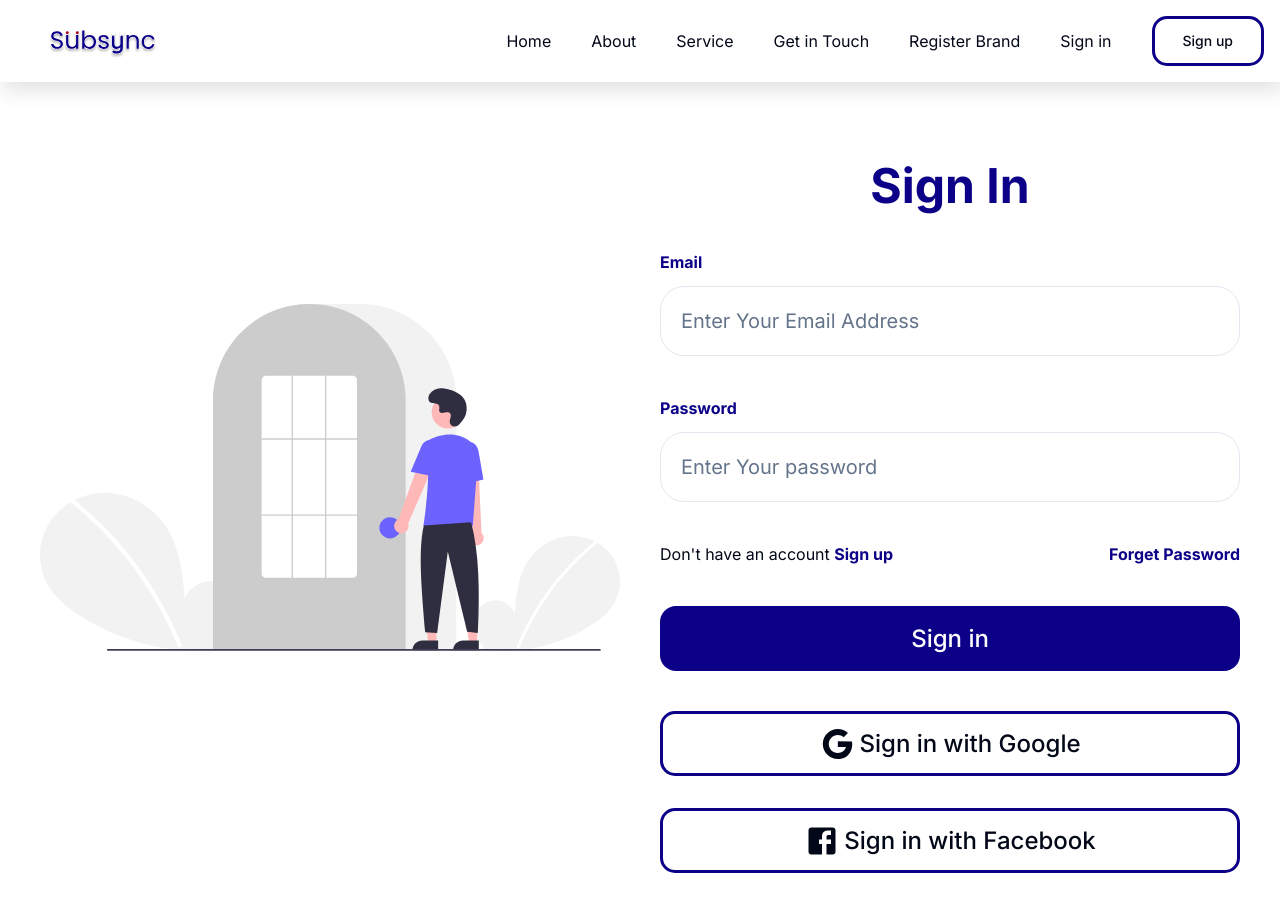
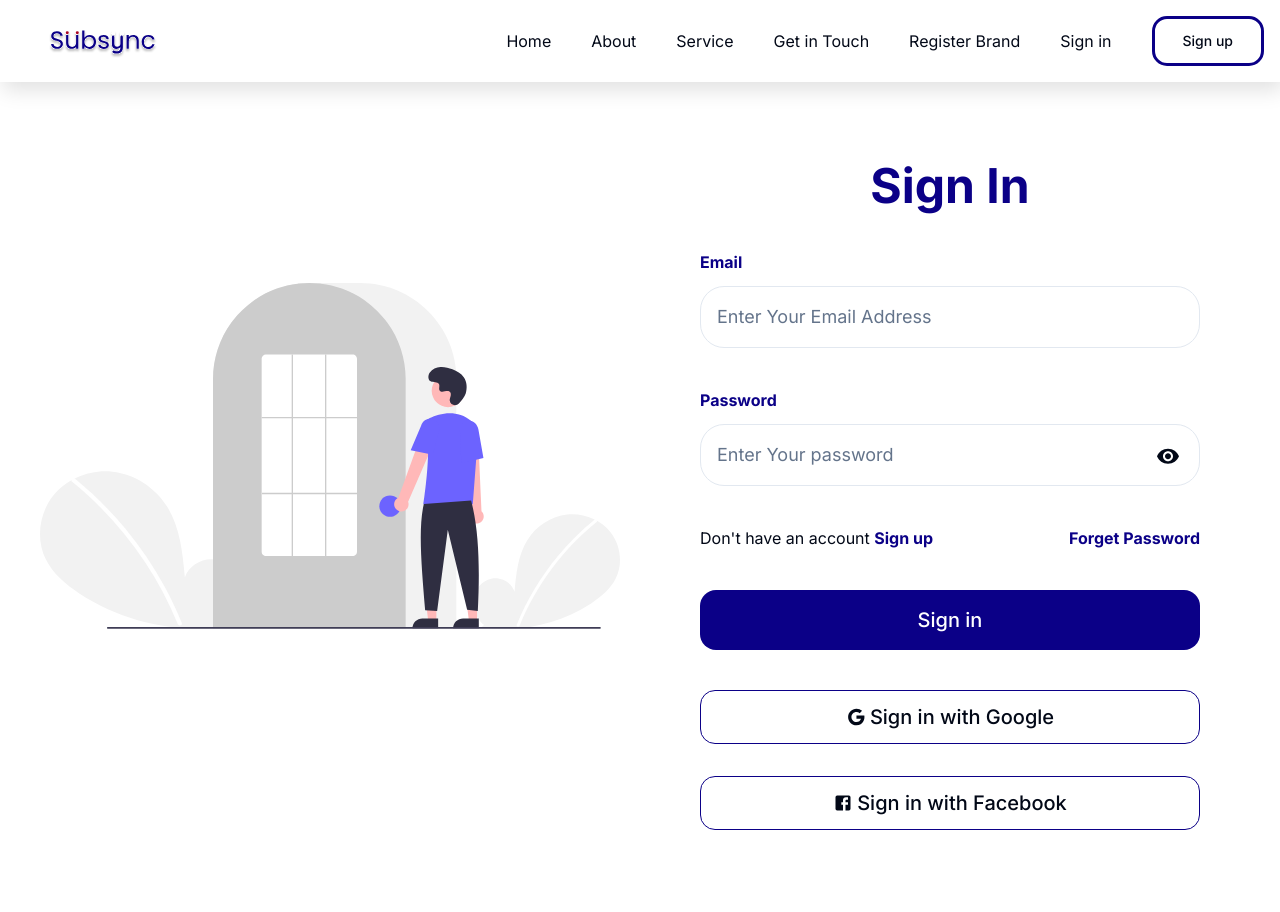
Before and after one commit to highfee/subsync-newsletter, a Next.js app: page /user/login in a window 1280 px wide. Shown: the top 912 px of the page. Built offline with nearby package versions, Linux system fonts and the light colour scheme.

Commit message:
user category page started

```diff
--- a/app/brand/(auth)/login/page.jsx
+++ b/app/brand/(auth)/login/page.jsx
@@ -1,48 +1,44 @@
-"use client"
-import React, {useState} from "react";
+"use client";
+import React, { useState } from "react";
 import Image from "next/image";
 import Link from "next/link";
-import {
-  Button,
-  InputField,
-  SocialMediaButton,
-} from "@/components/ui";
+import { Button, InputField, SocialMediaButton } from "@/components/ui";
 import AuthLayout from "@/app/layouts/AuthLayout";
 // materiat ui icons
-import VisibilityOffIcon from '@mui/icons-material/VisibilityOff';
-import VisibilityIcon from '@mui/icons-material/Visibility';
-import GoogleIcon from '@mui/icons-material/Google';
-import FacebookIcon from '@mui/icons-material/Facebook';
+import VisibilityOffIcon from "@mui/icons-material/VisibilityOff";
+import VisibilityIcon from "@mui/icons-material/Visibility";
+import GoogleIcon from "@mui/icons-material/Google";
+import FacebookIcon from "@mui/icons-material/Facebook";
 //formik
-import { useFormik} from 'formik';
+import { useFormik } from "formik";
 import { loginFormSchema } from "@/components/utils/formik";
 
-const onSubmit = ()=>{
-  alert('submitted')
-}
+const onSubmit = () => {
+  alert("submitted");
+};
 const BrandLogin = () => {
-  const [showPassword, setShowPassword] = useState(false)
-  const [passwordType, setPasswordType] = useState("password")
+  const [showPassword, setShowPassword] = useState(false);
+  const [passwordType, setPasswordType] = useState("password");
 
-  const handlepassword = ()=>{
-    if(showPassword == false){
+  const handlepassword = () => {
+    if (showPassword == false) {
       setShowPassword(!showPassword);
-      setPasswordType("text")
-    }else{
+      setPasswordType("text");
+    } else {
       setShowPassword(!showPassword);
-      setPasswordType("password")
+      setPasswordType("password");
     }
-  }
+  };
 
-  const {values, errors, handleBlur, handleChange, handleSubmit, touched} = useFormik({
-    initialValues:{
-      email: "",
-      password: ""
-    },
-    validationSchema :loginFormSchema ,
-    onSubmit,
-  })
-
+  const { values, errors, handleBlur, handleChange, handleSubmit, touched } =
+    useFormik({
+      initialValues: {
+        email: "",
+        password: "",
+      },
+      validationSchema: loginFormSchema,
+      onSubmit,
+    });
 
   return (
     <AuthLayout>
@@ -62,7 +58,10 @@ const BrandLogin = () => {
           <div className="w-full flex justify-center items-center mt-20 lg:mt-24 mb-[24px]">
             <h1 className="text-[40px] font-bold text-[#0B0087]">Sign in</h1>
           </div>
-          <form onSubmit={handleSubmit} className="w-[90%] flex flex-col items-center">
+          <form
+            onSubmit={handleSubmit}
+            className="w-[90%] flex flex-col items-center"
+          >
             <InputField
               value={values.email}
               onChange={handleChange}
@@ -72,7 +71,11 @@ const BrandLogin = () => {
               id="email"
               type="email"
             />
-            {errors.email && touched.email ? <p className="text-red-500 text-[14px] w-[90%]">{errors.email}</p> : ""}
+            {errors.email && touched.email ? (
+              <p className="text-red-500 text-[14px] w-[90%]">{errors.email}</p>
+            ) : (
+              ""
+            )}
 
             <InputField
               value={values.password}
@@ -81,34 +84,53 @@ const BrandLogin = () => {
               label="Password"
               placeholder="Enter your password"
               id="password"
-              handlepassword = {handlepassword}
-              icon={
-                showPassword ? <VisibilityIcon/> : <VisibilityOffIcon/>}
+              handlepassword={handlepassword}
+              icon={showPassword ? <VisibilityIcon /> : <VisibilityOffIcon />}
               type={passwordType}
             />
-            {errors.password && touched.password ? <p className="text-red-500 text-[14px] w-[90%]">{errors.password}</p> : ""}
+            {errors.password && touched.password ? (
+              <p className="text-red-500 text-[14px] w-[90%]">
+                {errors.password}
+              </p>
+            ) : (
+              ""
+            )}
             <div className="flex justify-between items-center w-[90%] mt-2">
               <div className="flex items-center">
-                <p className="text-[12px]  lg:text-[15px]">Don’t have an account <span className="text-[#0B0087] font-semibold text-[12px] lg:text-[15px]"> <Link href="/brand/register">  Sign up</Link></span> </p>
+                <p className="text-[12px]  lg:text-[15px]">
+                  Don’t have an account{" "}
+                  <span className="text-[#0B0087] font-semibold text-[12px] lg:text-[15px]">
+                    {" "}
+                    <Link href="/brand/register"> Sign up</Link>
+                  </span>{" "}
+                </p>
               </div>
               <div>
-              <p className="text-[#0B0087] font-semibold text-[12px] lg:text-[15px]"> <Link href="/brand/forgetPasswordMessage"> Forget Password </Link> </p>
+                <p className="text-[#0B0087] font-semibold text-[12px] lg:text-[15px]">
+                  {" "}
+                  <Link href="/brand/forgetPasswordMessage">
+                    {" "}
+                    Forget Password{" "}
+                  </Link>{" "}
+                </p>
               </div>
             </div>
             <Button className="rounded-2xl w-[90%] text-xl md:text-2xl h-[50px] my-4">
-            Sign in
+              Sign in
             </Button>
-
           </form>
 
           <div className="flex items-center justify-between my-3">
-                <div className="h-[1px] w-[20%] bg-[#D9D9D9]"></div>
-                <h1 className="text-[20px] text-[#0B0087]">OR</h1>
-                <hr className="bg-gray-100"/>
+            <div className="h-[1px] w-[20%] bg-[#D9D9D9]"></div>
+            <h1 className="text-[20px] text-[#0B0087]">OR</h1>
+            <hr className="bg-gray-100" />
           </div>
 
-          <SocialMediaButton text="sign up with Google" icon={<GoogleIcon/>}/>
-          <SocialMediaButton text="sign up with Facebook" icon={<FacebookIcon/>}/>
+          <SocialMediaButton text="sign up with Google" icon={<GoogleIcon />} />
+          <SocialMediaButton
+            text="sign up with Facebook"
+            icon={<FacebookIcon />}
+          />
         </div>
       </div>
     </AuthLayout>
--- a/app/globals.css
+++ b/app/globals.css
@@ -74,3 +74,12 @@
     @apply bg-background text-foreground;
   }
 }
+
+input:autofill {
+  outline: 1px solid green;
+  outline-offset: -4px;
+}
+input:-webkit-autofill {
+  outline: 1px solid green;
+  outline-offset: -4px;
+}
--- a/app/user/(auth)/login/page.jsx
+++ b/app/user/(auth)/login/page.jsx
@@ -1,19 +1,41 @@
+"use client";
+import { useState } from "react";
+
 import AuthLayout from "@/app/layouts/AuthLayout";
 import { Button } from "@/components/ui";
 import { Input } from "@/components/ui/input";
 import GoogleIcon from "@mui/icons-material/Google";
 import FacebookIcon from "@mui/icons-material/Facebook";
+import VisibilityOffIcon from "@mui/icons-material/VisibilityOff";
+import VisibilityIcon from "@mui/icons-material/Visibility";
 import Image from "next/image";
 import Link from "next/link";
 
+import { useFormik } from "formik";
+import { loginFormSchema } from "@/components/utils/formik";
+
 const UserLogin = () => {
+  const [showPassword, setShowPassword] = useState(false);
+
+  const onSubmit = () => {};
+
+  const { values, errors, handleBlur, handleChange, handleSubmit, touched } =
+    useFormik({
+      initialValues: {
+        email: "",
+        password: "",
+      },
+      validationSchema: loginFormSchema,
+      onSubmit,
+    });
+
   return (
     <AuthLayout>
       <div className="grid grid-cols-1 md:grid-cols-2 items-center px-10 gap-10 max-w-container mx-auto mb-20">
         <div className="shadow-md-inner h-full  items-center hidden md:flex">
           <Image src="/images/userLogin.svg" alt="" width="600" height="500" />
         </div>
-        <div className="min-h-[calc(100vh-100px)] pt-16 md:pt-20">
+        <div className="min-h-[calc(100vh-100px)] pt-16 md:pt-20 md:mx-10">
           <p className="text-center text-4xl md:text-5xl text-primary-bg font-bold">
             Sign In
           </p>
@@ -26,11 +48,20 @@ const UserLogin = () => {
                 Email
               </label>
               <Input
-                className="p-5 h- rounded-3xl text-xl"
+                className="p-4 h- rounded-3xl text-lg"
                 placeholder="Enter Your Email Address"
                 id="email"
                 type="email"
+                onChange={handleChange}
+                onBlur={handleBlur}
               />
+              {errors.email && touched.email ? (
+                <p className="text-red-500 text-[14px] w-[90%] mt-1">
+                  {errors.email}
+                </p>
+              ) : (
+                ""
+              )}
             </div>
             <div>
               <label
@@ -39,12 +70,29 @@ const UserLogin = () => {
               >
                 Password
               </label>
-              <Input
-                className="p-5 h- rounded-3xl text-xl"
-                placeholder="Enter Your password"
-                id="password"
-                type="password"
-              />
+              <div className="relative">
+                <Input
+                  className="p-4 h- rounded-3xl text-lg"
+                  placeholder="Enter Your password"
+                  id="password"
+                  type={showPassword ? "text" : "password"}
+                  onChange={handleChange}
+                  onBlur={handleBlur}
+                />
+                <div
+                  className="absolute top-1/2 -translate-y-1/2 right-5"
+                  onClick={() => setShowPassword(!showPassword)}
+                >
+                  {!showPassword ? <VisibilityIcon /> : <VisibilityOffIcon />}
+                </div>
+              </div>
+              {errors.password && touched.password ? (
+                <p className="text-red-500 text-[14px] w-[90%] mt-1">
+                  {errors.password}
+                </p>
+              ) : (
+                ""
+              )}
             </div>
             <div className="flex justify-between items-center flex-wrap gap-2">
               <p className="text-base ">
@@ -63,25 +111,25 @@ const UserLogin = () => {
                 Forget Password
               </Link>
             </div>
-            <Button className="rounded-2xl w-full text-xl md:text-2xl h-[65px]">
+            <Button className="rounded-2xl w-full text-lg md:text-xl py-4">
               Sign in
             </Button>
           </form>
           <div />
           <div className="mt-10 flex flex-col gap-8">
-            <Button variant="outline" className="w-full text-xl md:text-2xl">
-              <GoogleIcon
-                fontSize="larg"
-                className="mr-1 text-2xl md:text-4xl"
-              />{" "}
-              Sign in with Google
+            <Button
+              variant="outline"
+              className="w-full text-lg md:text-xl border"
+            >
+              <GoogleIcon fontSize="larg" className="mr-1 " /> Sign in with
+              Google
             </Button>
-            <Button variant="outline" className="w-full text-xl md:text-2xl">
-              <FacebookIcon
-                fontSize="larg"
-                className="mr-1 text-2xl md:text-4xl"
-              />{" "}
-              Sign in with Facebook
+            <Button
+              variant="outline"
+              className="w-full text-lg md:text-xl border"
+            >
+              <FacebookIcon fontSize="larg" className="mr-1" /> Sign in with
+              Facebook
             </Button>
           </div>
         </div>
--- a/app/user/(auth)/register/page.jsx
+++ b/app/user/(auth)/register/page.jsx
@@ -1,12 +1,16 @@
+"use client";
+import { useState } from "react";
 import AuthLayout from "@/app/layouts/AuthLayout";
 import { Button } from "@/components/ui";
 import { Input } from "@/components/ui/input";
 import Image from "next/image";
 import Link from "next/link";
-import GoogleIcon from "@mui/icons-material/Google";
-import FacebookIcon from "@mui/icons-material/Facebook";
+
+import VisibilityOffIcon from "@mui/icons-material/VisibilityOff";
+import VisibilityIcon from "@mui/icons-material/Visibility";
 
 const UserRegistration = () => {
+  const [showPassword, setShowPassword] = useState(false);
   return (
     <AuthLayout>
       <div className="grid grid-cols-1 md:grid-cols-2 items-center px-10 gap-10 max-w-container mx-auto mb-20">
@@ -18,7 +22,7 @@ const UserRegistration = () => {
             height="500"
           />
         </div>
-        <div className="min-h-[calc(100vh-100px)] pt-16 md:pt-20">
+        <div className="min-h-[calc(100vh-100px)] pt-16 md:pt-20 md:mx-10">
           <p className="text-center text-4xl md:text-5xl text-primary-bg font-bold">
             Sign Up
           </p>
@@ -31,7 +35,7 @@ const UserRegistration = () => {
                 Fullname
               </label>
               <Input
-                className="p-5 h- rounded-3xl text-xl"
+                className="p-4 h- rounded-3xl text-lg"
                 placeholder="Enter Your Fullname"
                 id="name"
                 type="text"
@@ -45,7 +49,7 @@ const UserRegistration = () => {
                 Email
               </label>
               <Input
-                className="p-5 h- rounded-3xl text-xl"
+                className="p-4 h- rounded-3xl text-lg"
                 placeholder="Enter Your Email Address"
                 id="email"
                 type="email"
@@ -58,12 +62,20 @@ const UserRegistration = () => {
               >
                 Password
               </label>
+              <div className="relative">
                 <Input
-                className="p-5 h- rounded-3xl text-xl"
+                  className="p-4 h- rounded-3xl text-lg"
                   placeholder="Enter Your password"
                   id="password"
-                type="password"
+                  type={showPassword ? "text" : "password"}
                 />
+                <div
+                  className="absolute top-1/2 -translate-y-1/2 right-5"
+                  onClick={() => setShowPassword(!showPassword)}
+                >
+                  {!showPassword ? <VisibilityIcon /> : <VisibilityOffIcon />}
+                </div>
+              </div>
             </div>
             <div>
               <label
@@ -72,12 +84,20 @@ const UserRegistration = () => {
               >
                 Confirm Password
               </label>
+              <div className="relative">
                 <Input
-                className="p-5 h- rounded-3xl text-xl"
+                  className="p-4 h- rounded-3xl text-lg"
                   placeholder="Confirm password"
                   id="password"
-                type="password"
+                  type={showPassword ? "text" : "password"}
                 />
+                <div
+                  className="absolute top-1/2 -translate-y-1/2 right-5"
+                  onClick={() => setShowPassword(!showPassword)}
+                >
+                  {!showPassword ? <VisibilityIcon /> : <VisibilityOffIcon />}
+                </div>
+              </div>
             </div>
             <div className="flex justify-between items-center flex-wrap gap-2">
               <p className="text-base ">
@@ -90,7 +110,7 @@ const UserRegistration = () => {
                 </Link>
               </p>
             </div>
-            <Button className="rounded-2xl w-full text-xl md:text-2xl h-[65px]">
+            <Button className="rounded-2xl w-full text-lg md:text-xl p-4">
               Sign up
             </Button>
           </form>
--- a/components/ui/button.jsx
+++ b/components/ui/button.jsx
@@ -21,11 +21,11 @@ const buttonVariants = cva(
         link: "text-primary underline-offset-4 hover:underline",
       },
       size: {
-        default: "h-[65px] w-[138px] ", // px-4 py-4
-        sm: "h-[50px] rounded-[15px] px-7",
-        md: "h-[60px] md:w-[359px] text-xl rounded-2xl px-10 md:px-0 xl:text-base",
-        lg: "h-[60px] w-[545px]",
-        xl: "h-[60px] w-[575px]",
+        default: " w-[138px] ",
+        sm: " rounded-[15px] px-7",
+        md: " md:w-[359px] text-xl rounded-2xl px-10 md:px-0 xl:text-base",
+        lg: " w-[545px]",
+        xl: " w-[575px]",
         icon: "h-10 w-10 rounded-full",
       },
     },
--- a/components/ui/input.jsx
+++ b/components/ui/input.jsx
@@ -7,7 +7,7 @@ const Input = React.forwardRef(({ className, type, ...props }, ref) => {
     <input
       type={type}
       className={cn(
-        "flex h-10 w-full rounded-md border border-input bg-background px-3 py-2 text-sm ring-offset-background file:border-0 file:bg-transparent file:text-sm file:font-medium placeholder:text-muted-foreground focus-visible:outline-none focus-visible:ring-2 focus-visible:ring-ring focus-visible:ring-offset-2 disabled:cursor-not-allowed disabled:opacity-50",
+        "flex h-10 w-full rounded-md border border-input bg-background px-3 py-2 text-sm ring-offset-background file:border-0 file:bg-transparent file:text-sm file:font-medium placeholder:text-muted-foreground focus-visible:outline-none focus-visible:ring-1 focus-visible:ring-ring focus-visible:ring-offset-2 disabled:cursor-not-allowed disabled:opacity-50",
         className
       )}
       ref={ref}
```
Also changed, not shown: app/api/news/route.js (+7 -5 lines), app/brand/welcome/page.jsx (+10 -14 lines), app/layouts/userLayout.js (added, +12 -0 lines), app/user/categoryPage/page.jsx (+8 -5 lines), components/userNavbar/userNavbar.jsx (added, +32 -0 lines). Lines whose indentation alone changed are shown as unchanged.
